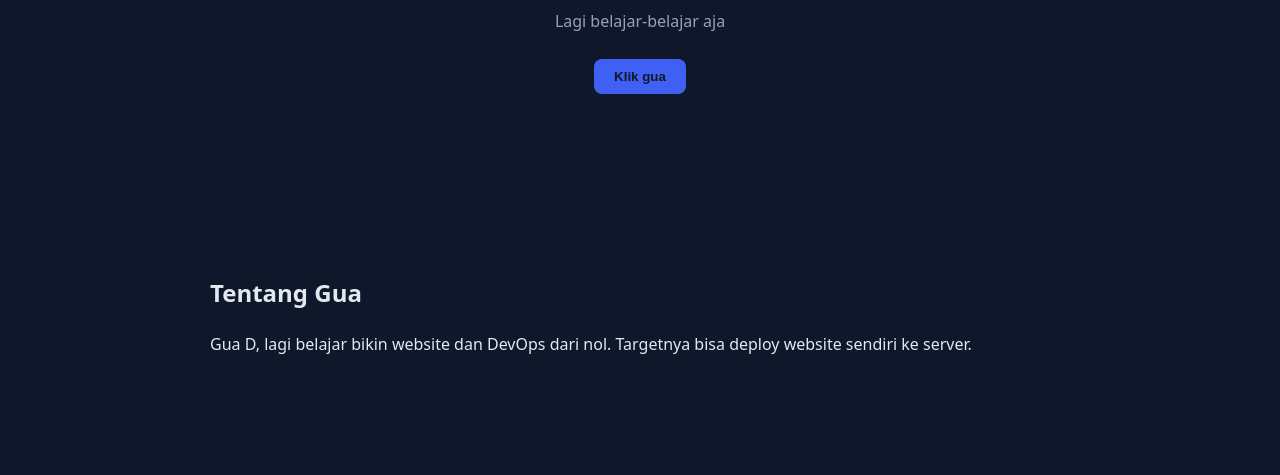
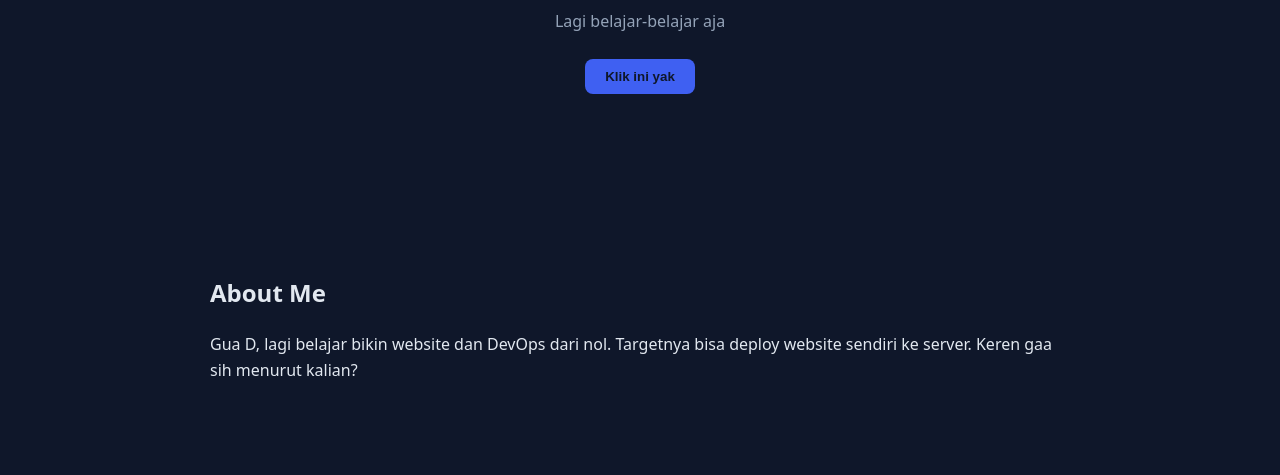
Before and after one commit to izzy1199/portofolio, a plain HTML site: page index.html in a window 1280 px wide. Shown: the part 251-726 px from the top of the page. Drawn offline with Linux system fonts and the light colour scheme.

Commit message:
nambah kalimat ae

```diff
--- a/index.html
+++ b/index.html
@@ -20,12 +20,12 @@
     <section class="hero">
       <h1>Halo, gua D 👋</h1>
       <p>Lagi belajar-belajar aja</p>
-      <button id="tombol">Klik gua</button>
+      <button id="tombol">Klik ini yak</button>
     </section>
 
     <section id="tentang" class="section">
-      <h2>Tentang Gua</h2>
-      <p>Gua D, lagi belajar bikin website dan DevOps dari nol. Targetnya bisa deploy website sendiri ke server.</p>
+      <h2>About Me</h2>
+      <p>Gua D, lagi belajar bikin website dan DevOps dari nol. Targetnya bisa deploy website sendiri ke server. Keren gaa sih menurut kalian?</p>
     </section>
 
     <section id="proyek" class="section">
```
Also changed, not shown: 1 other file.
